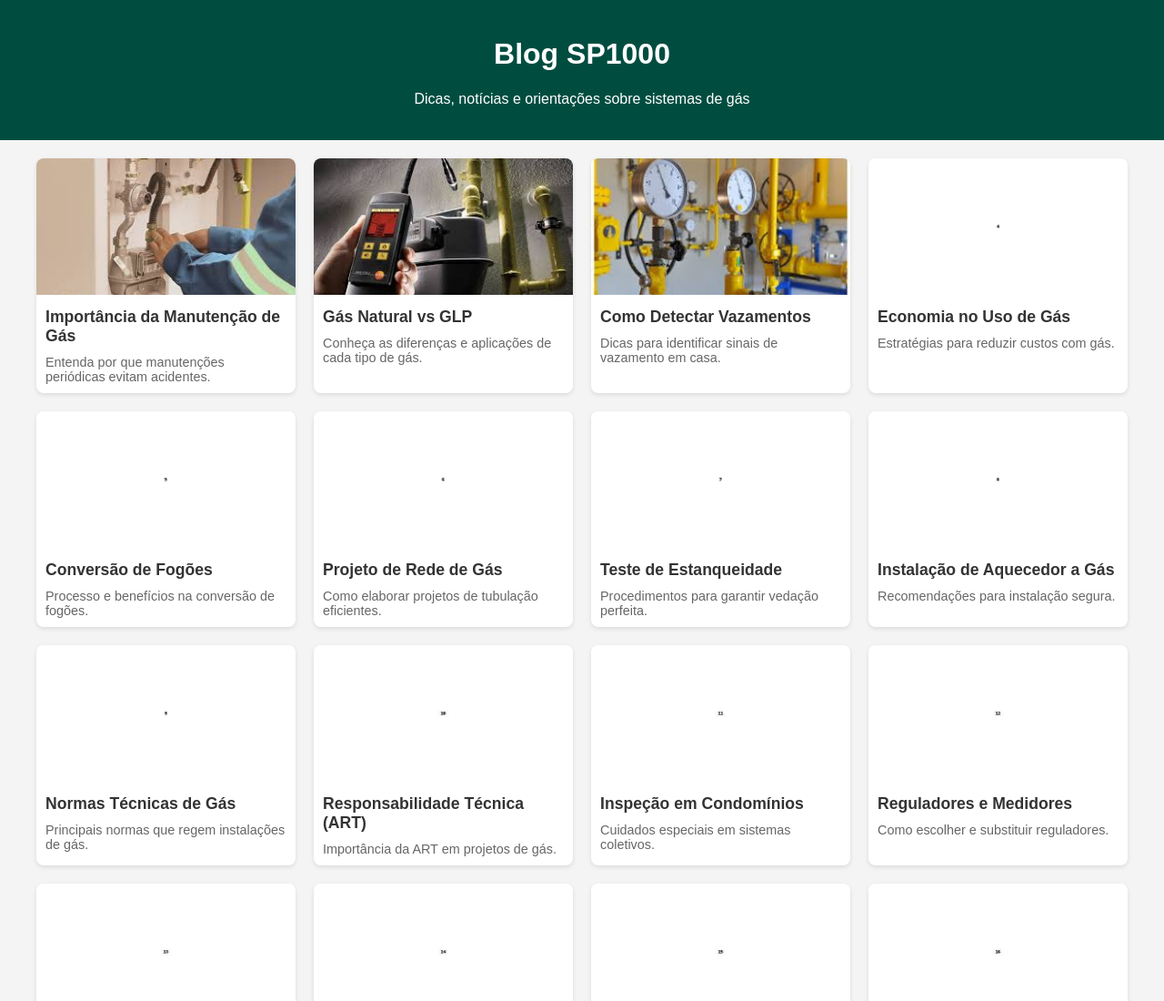
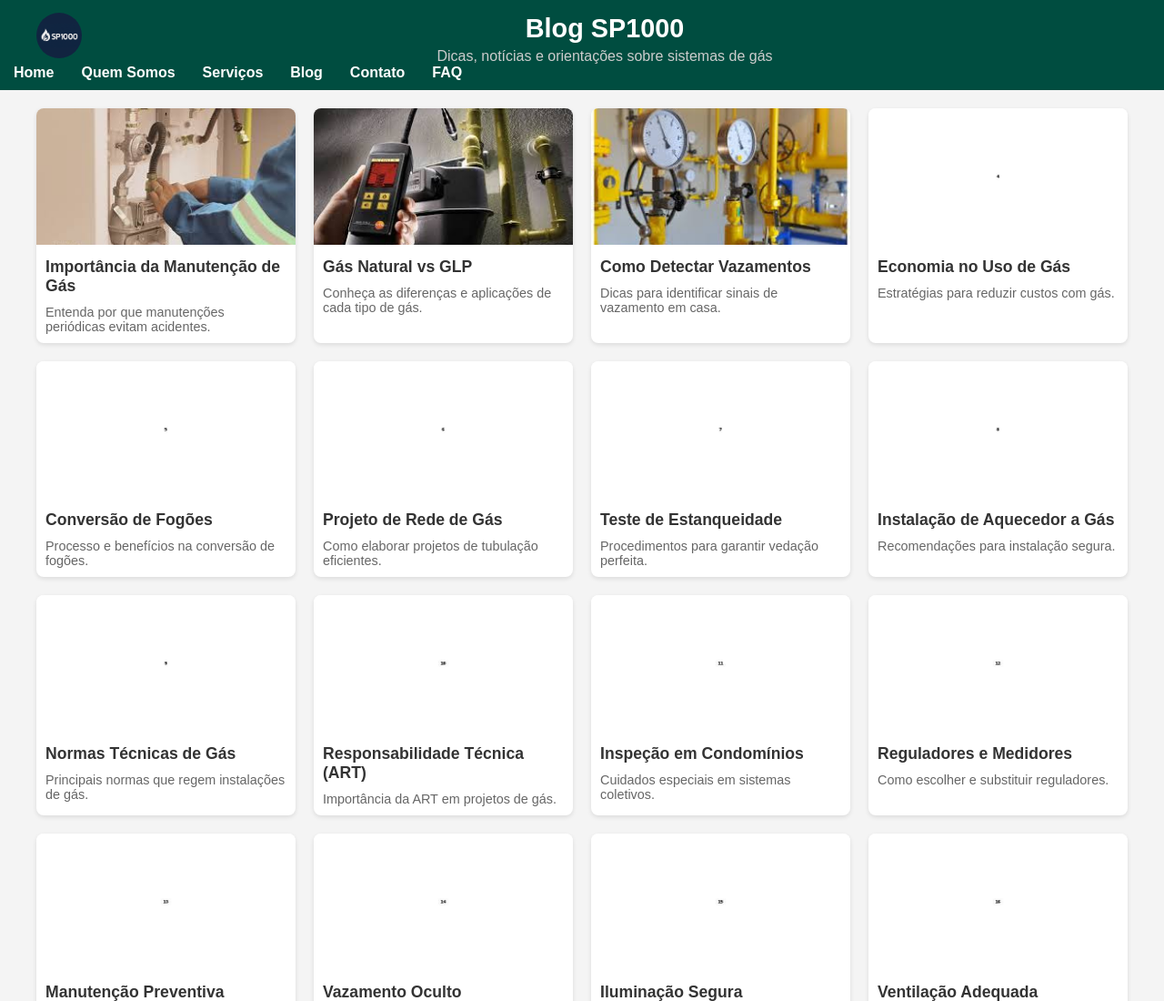
Before and after one commit to Junilton/SP1000, a plain HTML site: page blog.html in a window 1280 px wide. Shown: the top 1100 px of the page at 91% size. Drawn offline with Linux system fonts and the light colour scheme.

Commit message:
Update blog.html

```diff
--- a/blog.html
+++ b/blog.html
@@ -5,6 +5,7 @@
   <meta charset="UTF-8">
   <meta name="viewport" content="width=device-width, initial-scale=1.0">
   <title>Blog Técnico de Gás</title>
+
   <style>
     body {
       font-family: Arial, sans-serif;
@@ -16,8 +17,72 @@
     header {
       background-color: #004d40;
       color: white;
-      padding: 20px 0;
+      padding: 10px 0;
       text-align: center;
+      position: relative;
+    }
+
+    .header-content {
+      max-width: 1200px;
+      margin: auto;
+      display: flex;
+      align-items: center;
+      justify-content: space-between;
+      padding: 0 20px;
+    }
+
+    .logo {
+      display: flex;
+      align-items: center;
+    }
+
+    .logo img {
+      width: 50px;
+      height: 50px;
+      border-radius: 50%;
+    }
+
+    .header-text {
+      flex-grow: 1;
+      text-align: center;
+    }
+
+    .header-text h1 {
+      margin: 5px 0;
+      font-size: 1.8em;
+    }
+
+    .header-text p {
+      margin: 0;
+      font-size: 1em;
+      color: #ccc;
+    }
+
+    .menu-toggle {
+      display: none;
+      background: none;
+      border: none;
+      font-size: 24px;
+      color: white;
+      cursor: pointer;
+    }
+
+    .site-nav ul {
+      list-style: none;
+      margin: 0;
+      padding: 0;
+      display: flex;
+    }
+
+    .site-nav ul li {
+      margin: 0 15px;
+    }
+
+    .site-nav ul li a {
+      color: white;
+      text-decoration: none;
+      font-weight: bold;
+      font-size: 1em;
     }
 
     .posts {
@@ -58,18 +123,70 @@
       font-size: 0.9em;
       color: #666;
     }
+
+    /* Mobile */
+    @media (max-width: 768px) {
+      .header-content {
+        flex-direction: column;
+      }
+
+      .logo {
+        margin-bottom: 10px;
+      }
+
+      .site-nav ul {
+        flex-direction: column;
+        background-color: #004d40;
+        width: 100%;
+        display: none;
+      }
+
+      .site-nav ul li {
+        margin: 10px 0;
+      }
+
+      .menu-toggle {
+        display: block;
+        position: absolute;
+        right: 20px;
+        top: 15px;
+      }
+    }
   </style>
 </head>
 
 <body>
+
   <header>
-    <h1>Blog SP1000</h1>
-    <p>Dicas, notícias e orientações sobre sistemas de gás</p>
+    <div class="header-content">
+      <div class="logo">
+        <a href="index.html">
+          <img src="img/logo.png" alt="Logo SP1000">
+        </a>
+      </div>
+
+      <div class="header-text">
+        <h1>Blog SP1000</h1>
+        <p>Dicas, notícias e orientações sobre sistemas de gás</p>
+      </div>
+
+      <button class="menu-toggle">&#9776;</button>
+    </div>
+
+    <nav class="site-nav">
+      <ul>
+        <li><a href="index.html">Home</a></li>
+        <li><a href="quem-somos.html">Quem Somos</a></li>
+        <li><a href="servicos.html">Serviços</a></li>
+        <li><a href="blog.html">Blog</a></li>
+        <li><a href="contato.html">Contato</a></li>
+        <li><a href="faq.html">FAQ</a></li>
+      </ul>
+    </nav>
   </header>
 
   <div class="posts">
-    <!-- 48 artigos gerados automaticamente -->
-    <!-- (Conteúdo gerado será inserido aqui - veja abaixo) -->
+    <!-- Posts gerados pelo JavaScript -->
   </div>
 
   <script>
@@ -124,17 +241,77 @@
       { title: 'Inovação Tecnológica', desc: 'Novas tendências no setor.' },
     ];
 
+    const images = [
+      'img/post1-thumb.jpg',
+      'img/post2-thumb.jpg',
+      'img/post3-thumb.jpg',
+      'img/post4-thumb.jpg',
+      'img/post5-thumb.jpg',
+      'img/post6-thumb.jpg',
+      'img/post7-thumb.jpg',
+      'img/post8-thumb.jpg',
+      'img/post9-thumb.jpg',
+      'img/post10-thumb.jpg',
+      'img/post11-thumb.jpg',
+      'img/post12-thumb.jpg',
+      'img/post13-thumb.jpg',
+      'img/post14-thumb.jpg',
+      'img/post15-thumb.jpg',
+      'img/post16-thumb.jpg',
+      'img/post17-thumb.jpg',
+      'img/post18-thumb.jpg',
+      'img/post19-thumb.jpg',
+      'img/post20-thumb.jpg',
+      'img/post21-thumb.jpg',
+      'img/post22-thumb.jpg',
+      'img/post23-thumb.jpg',
+      'img/post24-thumb.jpg',
+      'img/post25-thumb.jpg',
+      'img/post26-thumb.jpg',
+      'img/post27-thumb.jpg',
+      'img/post28-thumb.jpg',
+      'img/post29-thumb.jpg',
+      'img/post30-thumb.jpg',
+      'img/post31-thumb.jpg',
+      'img/post32-thumb.jpg',
+      'img/post33-thumb.jpg',
+      'img/post34-thumb.jpg',
+      'img/post35-thumb.jpg',
+      'img/post36-thumb.jpg',
+      'img/post37-thumb.jpg',
+      'img/post38-thumb.jpg',
+      'img/post39-thumb.jpg',
+      'img/post40-thumb.jpg',
+      'img/post41-thumb.jpg',
+      'img/post42-thumb.jpg',
+      'img/post43-thumb.jpg',
+      'img/post44-thumb.jpg',
+      'img/post45-thumb.jpg',
+      'img/post46-thumb.jpg',
+      'img/post47-thumb.jpg',
+      'img/post48-thumb.jpg'
+    ];
+
     const container = document.querySelector('.posts');
     posts.forEach((post, index) => {
       const article = document.createElement('article');
       article.innerHTML = `
-        <img src="img/post${index + 1}-thumb.jpg" alt="${post.title}" />
+        <img src="${images[index]}" alt="${post.title}">
         <h2>${post.title}</h2>
         <p>${post.desc}</p>
       `;
       container.appendChild(article);
     });
+
+    const menuToggle = document.querySelector('.menu-toggle');
+    const siteNav = document.querySelector('.site-nav');
+
+    menuToggle.addEventListener('click', () => {
+      siteNav.querySelector('ul').style.display =
+        siteNav.querySelector('ul').style.display === 'flex' ? 'none' : 'flex';
+    });
   </script>
+
 </body>
 
 </html>
```
